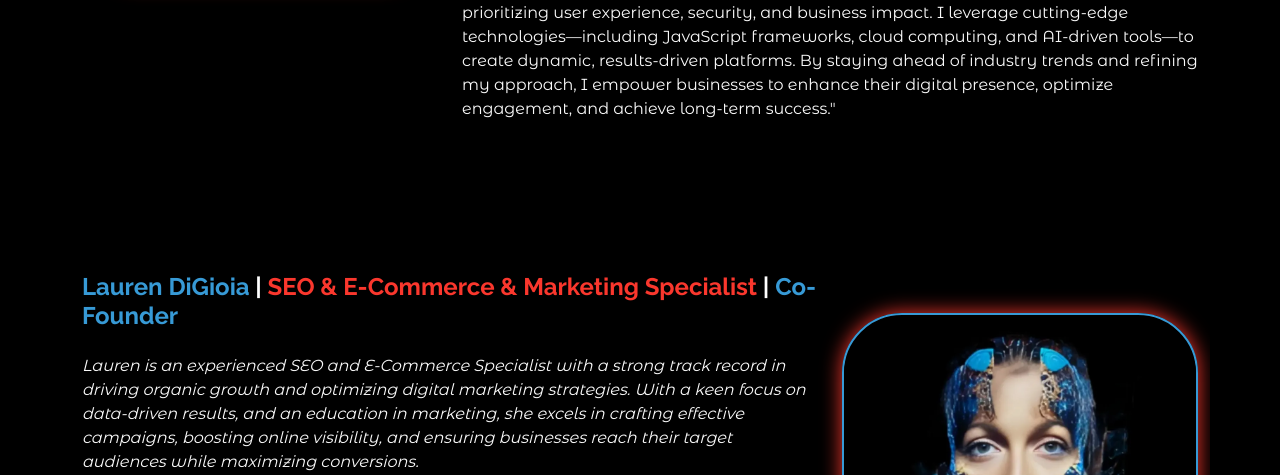
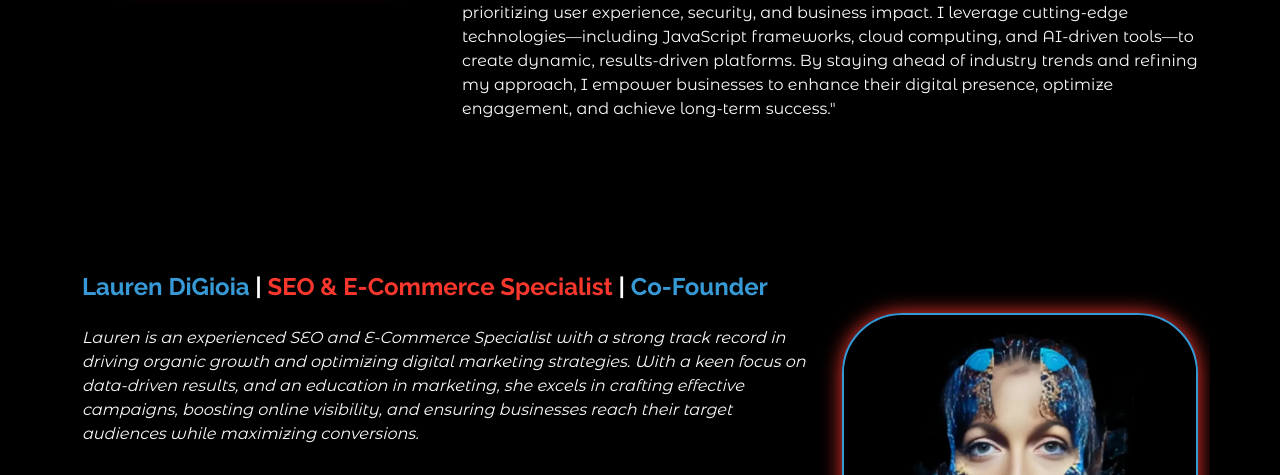
Before and after one commit to st3adyp1ck/portfolio, a plain HTML site: page about.html in a window 1280 px wide. Shown: the part 1281-1756 px from the top of the page. Drawn offline with nearby package versions, Linux system fonts and the light colour scheme; files whose address does not match are found by name.

Commit message:
Update about.html

```diff
--- a/about.html
+++ b/about.html
@@ -117,7 +117,7 @@
             <div class="container" data-aos="fade-up" data-aos-delay="100">
                 <div class="row gy-4 justify-content-center">
                     <div class="col-lg-8 content">
-                        <h2><span style="color: rgb(55, 154, 214);">Lauren DiGioia</span>&nbsp;|&nbsp;<span style="color: rgb(250, 55, 45);">SEO &amp; E-Commerce &amp; Marketing Specialist </span>|<span style="color: rgb(250, 55, 45);"> </span><span style="color: rgb(55, 154, 214);">Co-Founder</span></h2>
+                        <h2><span style="color: rgb(55, 154, 214);">Lauren DiGioia</span>&nbsp;|&nbsp;<span style="color: rgb(250, 55, 45);">SEO &amp; E-Commerce Specialist </span>|<span style="color: rgb(250, 55, 45);"> </span><span style="color: rgb(55, 154, 214);">Co-Founder</span></h2>
                         <p class="fst-italic py-3"> Lauren is an experienced SEO and E-Commerce Specialist with a strong track record in driving organic growth and optimizing digital marketing strategies. With a keen focus on data-driven results, and an education in marketing, she excels in crafting effective campaigns, boosting online visibility, and ensuring businesses reach their target audiences while maximizing conversions. </p>
                         <div class="row">
                             <div class="col-lg-6">
```
